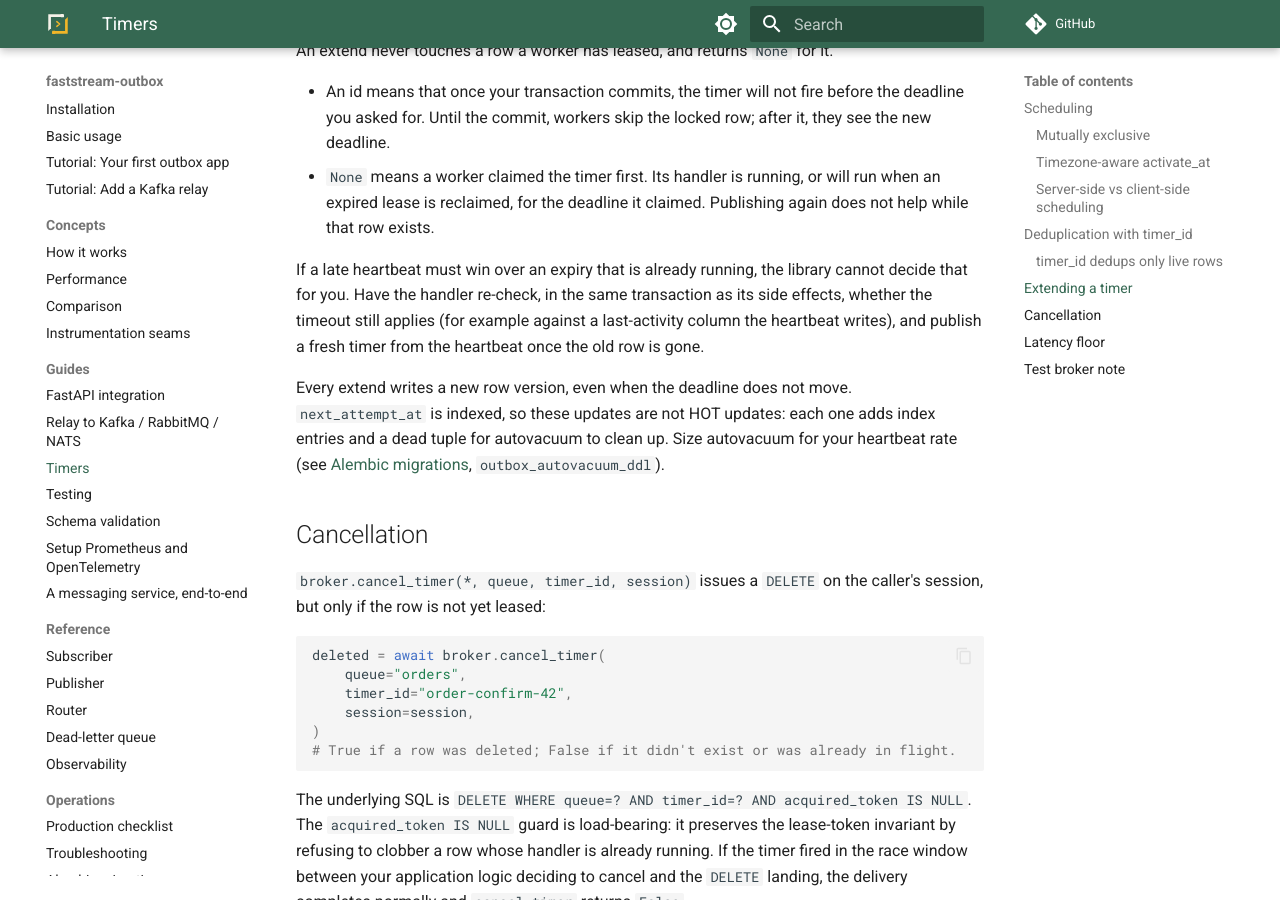
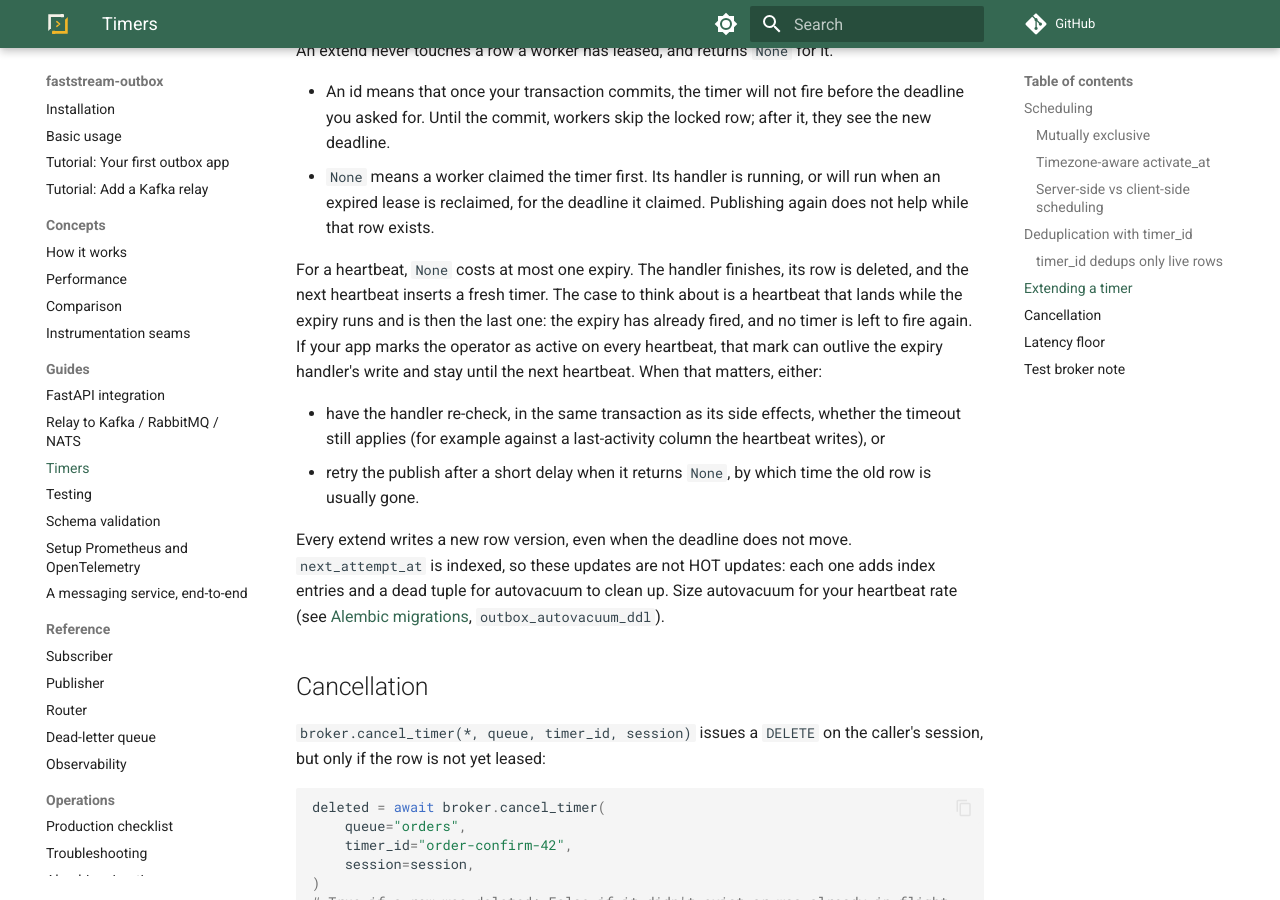
Before and after one commit to modern-python/faststream-outbox, an MkDocs documentation site: the page built from docs/usage/timers.md, in a window 1280 px wide and 900 px high, scrolled down 2894 px. Built offline with MkDocs 1.6.1 and Material for MkDocs 9.7.7, drawn with Linux system fonts in a browser that asks for light colours; comment, search, counter and statistics services are not loaded.

Commit message:
docs: a heartbeat that misses a running timer arms the next one
Covers the None result for an extend on a leased timer: what it costs a heartbeat and how an app can close the gap. The integration test shows the next ping after the handler finishes inserts a fresh timer.

```diff
--- a/docs/usage/timers.md
+++ b/docs/usage/timers.md
@@ -141,11 +141,19 @@ it.
   will run when an expired lease is reclaimed, for the deadline it claimed.
   Publishing again does not help while that row exists.
 
-If a late heartbeat must win over an expiry that is already running, the
-library cannot decide that for you. Have the handler re-check, in the same
-transaction as its side effects, whether the timeout still applies (for
-example against a last-activity column the heartbeat writes), and publish a
-fresh timer from the heartbeat once the old row is gone.
+For a heartbeat, `None` costs at most one expiry. The handler finishes, its
+row is deleted, and the next heartbeat inserts a fresh timer. The case to
+think about is a heartbeat that lands while the expiry runs and is then the
+last one: the expiry has already fired, and no timer is left to fire again.
+If your app marks the operator as active on every heartbeat, that mark can
+outlive the expiry handler's write and stay until the next heartbeat. When
+that matters, either:
+
+- have the handler re-check, in the same transaction as its side effects,
+  whether the timeout still applies (for example against a last-activity
+  column the heartbeat writes), or
+- retry the publish after a short delay when it returns `None`, by which time
+  the old row is usually gone.
 
 Every extend writes a new row version, even when the deadline does not
 move. `next_attempt_at` is indexed, so these updates are not HOT updates:
```
Also changed, not shown: 1 other file.
